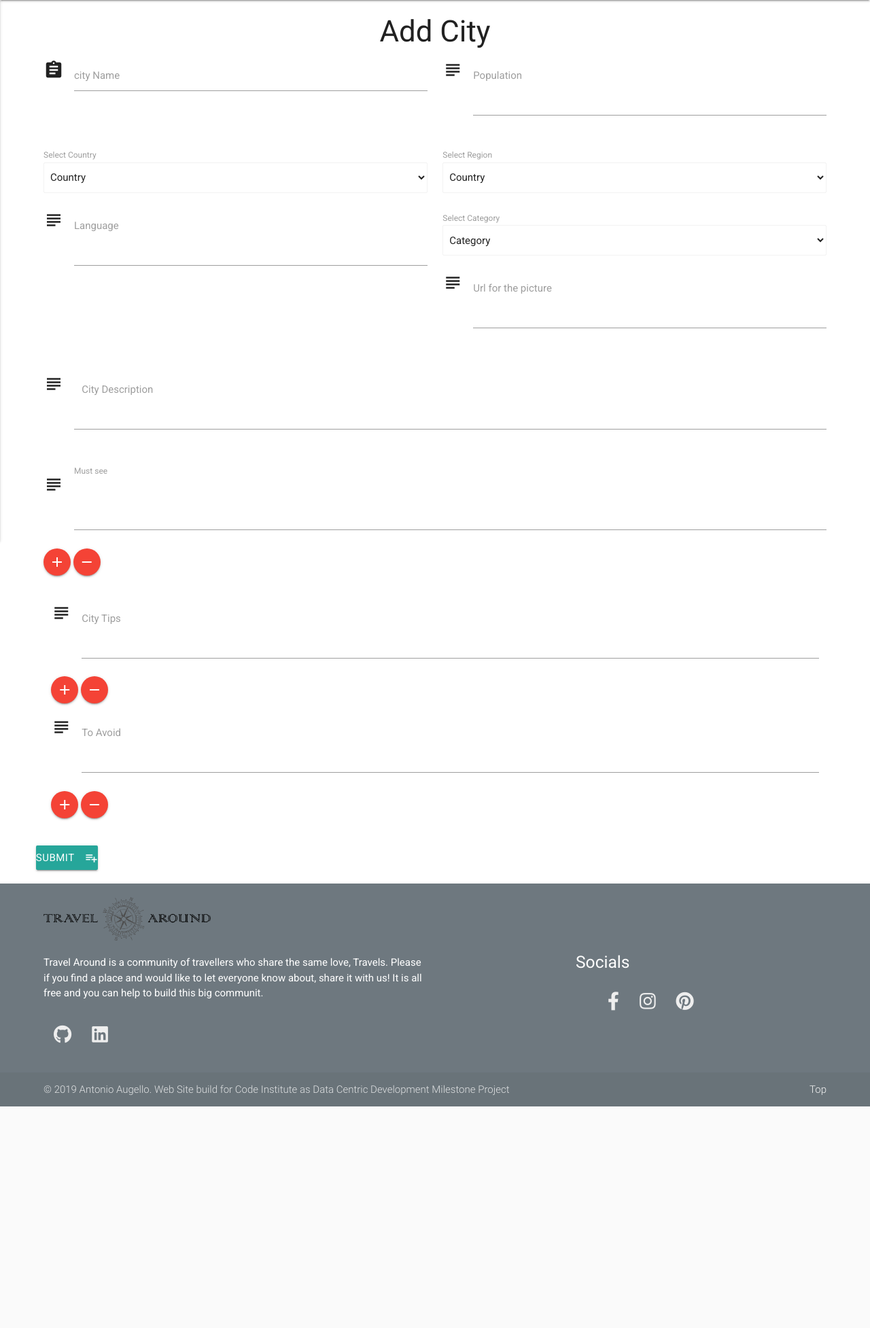
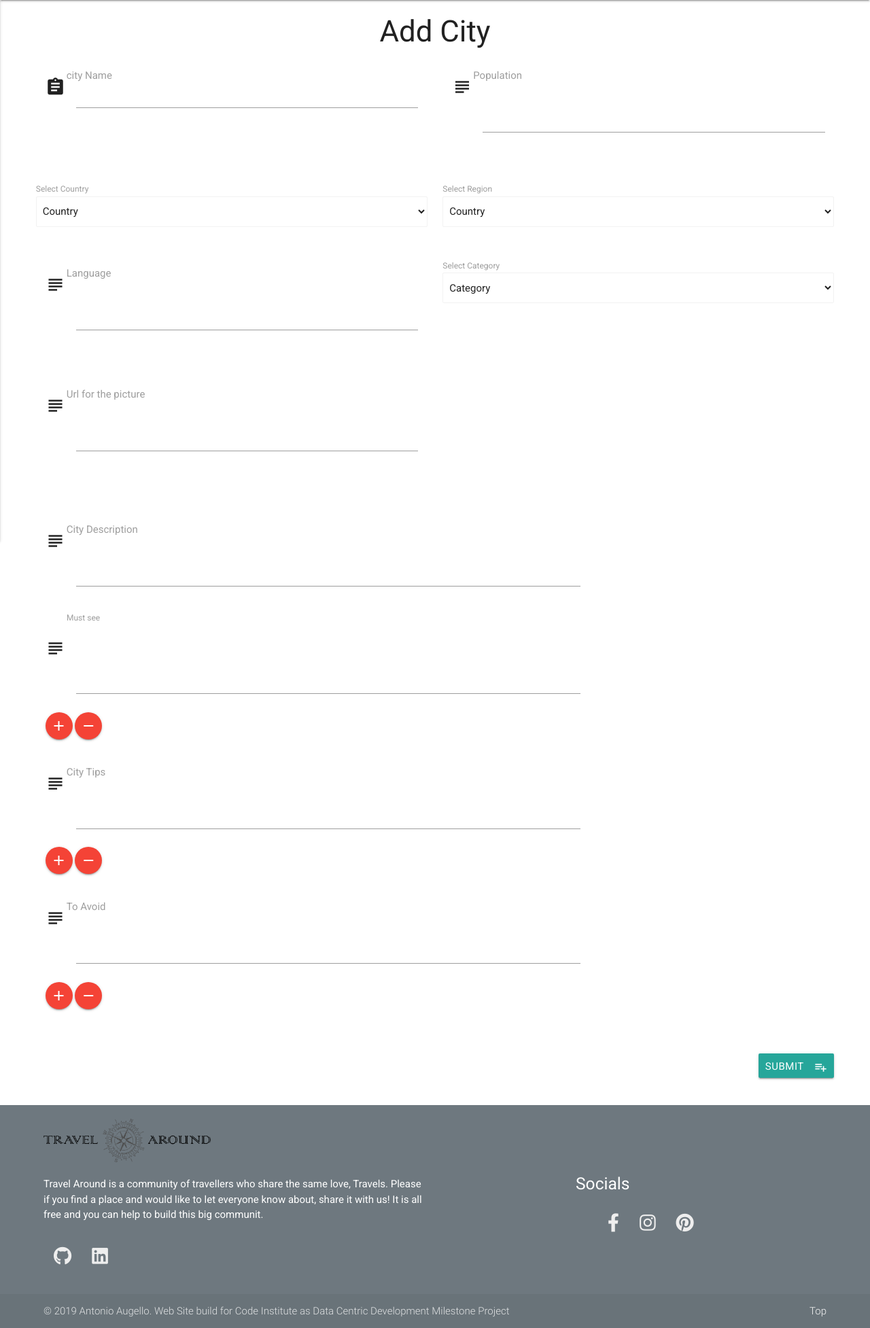
Before and after one commit to augelloantonio/travel-around-milestone, a Flask app: page /add_city in a window 1280 px wide. Shown: the part 64-2018 px from the top of the page at 68% size. Before the commit the page ends 1692 px from the top, so only its background shows below. Run offline with Flask 2, Linux system fonts and the light colour scheme; data that the repository does not hold is empty; some libraries are stand-ins or nearby versions.

Commit message:
page styled, grid system fixed

```diff
--- a/static/css/style.css
+++ b/static/css/style.css
@@ -142,6 +142,21 @@ materialize-textarea {
 
 .input-field {
     margin: 0px;
+    padding: 25px!important;
+    left: 1.5px;
+    right: 1.5rem;
+}
+
+@media (min-width: 920px) {
+    .input-field {
+        max-width: 70%
+    }
+}
+
+@media (min-width: 920px) {
+    .input_description {
+        max-width: 98%
+    }
 }
 
 /*..........................................Card Style  */
@@ -246,10 +261,6 @@ materialize-textarea {
     padding-bottom: 25px!important;
 }
 
-.input-field {
-    padding-bottom: 20px!important;
-}
-
 
 /*....................................................Signup/Login*/
 
@@ -320,7 +331,7 @@ materialize-textarea {
     border-radius: 10px;
 }
 
-.info_header{
+.info_header {
     text-align: center;
     font-family: Roboto;
     font-size: 1.5rem;
@@ -348,6 +359,8 @@ materialize-textarea {
 }
 
 /*..........................................Table*/
-td, th{
+
+td,
+th {
     padding: 5px!important;
 }
--- a/templates/addcity.html
+++ b/templates/addcity.html
@@ -2,7 +2,10 @@
 <h3>Add City</h3>
 
 <div class="row">
+    <!-- Add City Form-->
     <form action="{{url_for('insert_city')}}" method="POST" class="col s12">
+        <div class="row">
+            <!--First input row-->
             <div class="row">
                 <div class="input-field col s12 m6">
                     <i class="material-icons prefix">assignment</i>
@@ -14,6 +17,9 @@
                     <textarea name="city_population" id="city_population" class="materialize-textarea"></textarea>
                     <label for="icon_telephone">Population</label>
                 </div>
+            </div>
+            <!--Second Input Form-->
+            <div class="row">
                 <div class="select_country col s12 m6">
                     <label>Select Country</label>
                     <select name="city_country" id="city_country" method="POST" required>
@@ -32,6 +38,9 @@
                       {%endfor%}
                      </select>
                 </div>
+            </div>
+            <!--Third Input Form-->
+            <div class="row">
                 <div class="input-field col s12 m6">
                     <i class="material-icons prefix">subject</i>
                     <textarea name="city_language" id="city_language" class="materialize-textarea" required></textarea>
@@ -51,33 +60,35 @@
                   <option value="Historical">Winter Break</option>
              </select>
                 </div>
+            </div>
+            <!--Fourth Input Form-->
+            <div class="row">
                 <div class="input-field col s12 m6">
                     <i class="material-icons prefix">subject</i>
                     <textarea name="city_image" id="city_image" class="materialize-textarea" required></textarea>
                     <label for="icon_telephone">Url for the picture</label>
                 </div>
             </div>
+        </div>
+        <!--City info input-->
+        <div class="row">
             <div class="input_forms">
                 <div class="row">
                     <div class="input-field col s12">
-                    <div class="input-field">
                         <i class="material-icons prefix">subject</i>
-                        <textarea name="city_description" id="city_description" class="materialize-textarea" required></textarea>
+                        <textarea name="city_description" id="city_description" class="materialize-textarea"></textarea>
                         <label for="icon_telephone">City Description</label>
-                    </div>
                     </div>
                     <div class="input-field col s12">
                         <i class="material-icons prefix">subject</i>
-                    <textarea name="city_must_see" id="city_must_see" class="materialize-textarea" required> </textarea>
+                        <textarea name="city_must_see" id="city_must_see" class="materialize-textarea"> </textarea>
                         <label for="icon_telephone">Must see</label>
                         <a id="add_new_must_see" class="btn-floating btn-small waves-effect waves-light red tooltipped" data-position="bottom" data-tooltip="Add another Must See" onClick="addMustSee();"><i class="material-icons">add</i></a>
                         <a id="remove_must_see" class="btn-floating btn-small waves-effect waves-light red tooltipped" data-position="bottom" data-tooltip="Remove Must See" onClick="removeMustSee();"><i class="material-icons">remove</i></a>
                     </div>
-            </div>
-        </div>
                     <div class="input-field col s12">
                         <i class="material-icons prefix">subject</i>
-            <textarea name="city_tips" id="city_tips" class="materialize-textarea" required></textarea>
+                        <textarea name="city_tips" id="city_tips" class="materialize-textarea"></textarea>
                         <label for="icon_telephone">City Tips</label>
                         <a id="add_new_tips" class="btn-floating btn-small waves-effect waves-light red tooltipped" onClick="addTips();" data-position="bottom" data-tooltip="Add another Tip"><i class="material-icons">add</i></a>
                         <a id="remove_tip" class="btn-floating btn-small waves-effect waves-light red tooltipped" data-position="bottom" data-tooltip="Remove Tips" onClick="removeTips();"><i class="material-icons">remove</i></a>
@@ -90,12 +101,16 @@
                         <a id="remove_to_avoid" class="btn-floating btn-small waves-effect waves-light red tooltipped" data-position="bottom" data-tooltip="Remove Tips" onClick="removeToAvoid();"><i class="material-icons">remove</i></a>
                     </div>
                 </div>
+            </div>
+        </div>
+
+        <!-- Submit Btn -->
         <div class="row">
-    <button class="btn waves-effect waves-light" type="submit" name="action">Submit
+            <div class="edit_btn_row">
+                <button class="btn waves-effect waves-light btn_personal" type="submit" name="action">Submit
                 <i class="material-icons right">playlist_add</i>
             </button>
             </div>
-
         </div>
     </form>
 </div>
--- a/templates/city.html
+++ b/templates/city.html
@@ -102,8 +102,8 @@
 
 <!-- Edit Buttons-->
 <div class="row">
-    <div class="edit_btn_row">
-        {% if session['logged_in']%}
+<div class="edit_btn_row">
+            {% if session['logged_in']%}
         <a href="{{url_for('edit_city', city_id=city._id)}}" class="waves-effect waves-light btn btn_small blue btn_personal">Edit</a> {%if session.username == 'admin'%}
         <a href="{{url_for('delete_city', city_id=city._id)}}" class="waves-effect waves-light btn btn_small btn_personal">Delete</a> {%endif%} {%endif%}
     </div>
```
Lines whose indentation alone changed are shown as unchanged.
